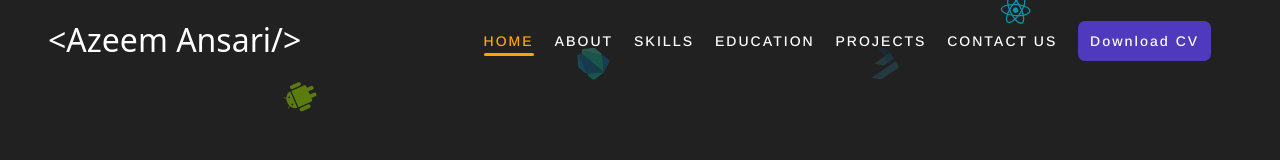
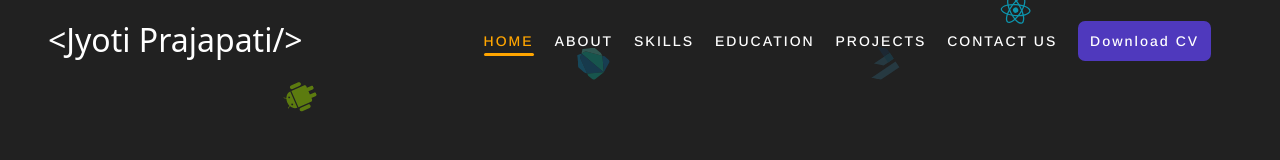
Before and after one commit to azeem251/jyoti-portfolio, a React (Vite) app: page / in a window 1280 px wide. Shown: the top 160 px of the page. Built offline with nearby package versions, Linux system fonts and the light colour scheme.

Commit message:
Update Header.jsx

```diff
--- a/src/components/Header/Header.jsx
+++ b/src/components/Header/Header.jsx
@@ -111,8 +111,8 @@ const Header = () => {
                 <div className="header-container ">
                     <div className="wrap-menu-header">
                         <div className="jyoti-name">
-                            <span>{"<Azeem"}</span>
-                            <span>{" Ansari/>"}</span>
+                            <span>{"<Jyoti"}</span>
+                            <span>{" Prajapati/>"}</span>
                         </div>
                         <div className="header-Links">
                             <ul>
```
